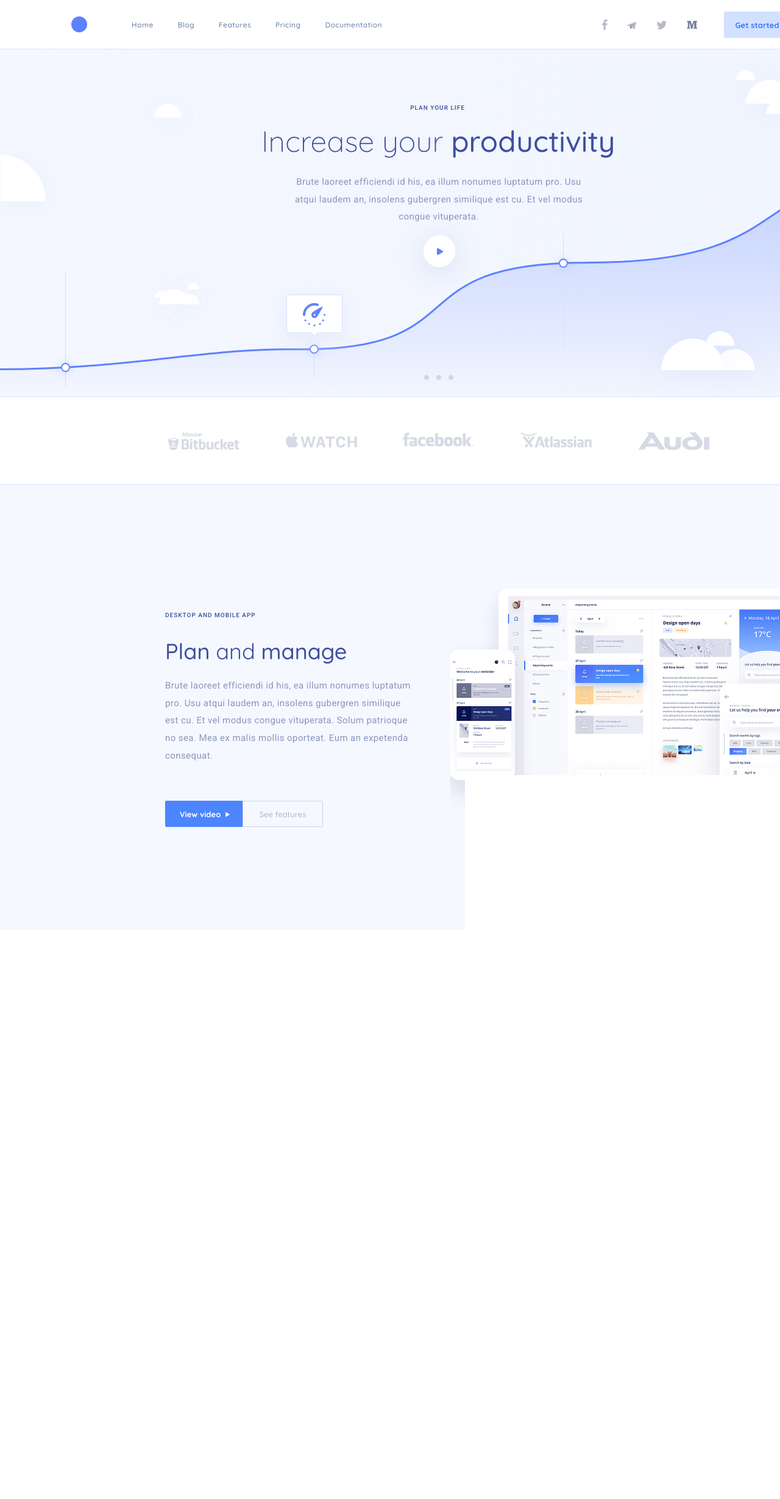
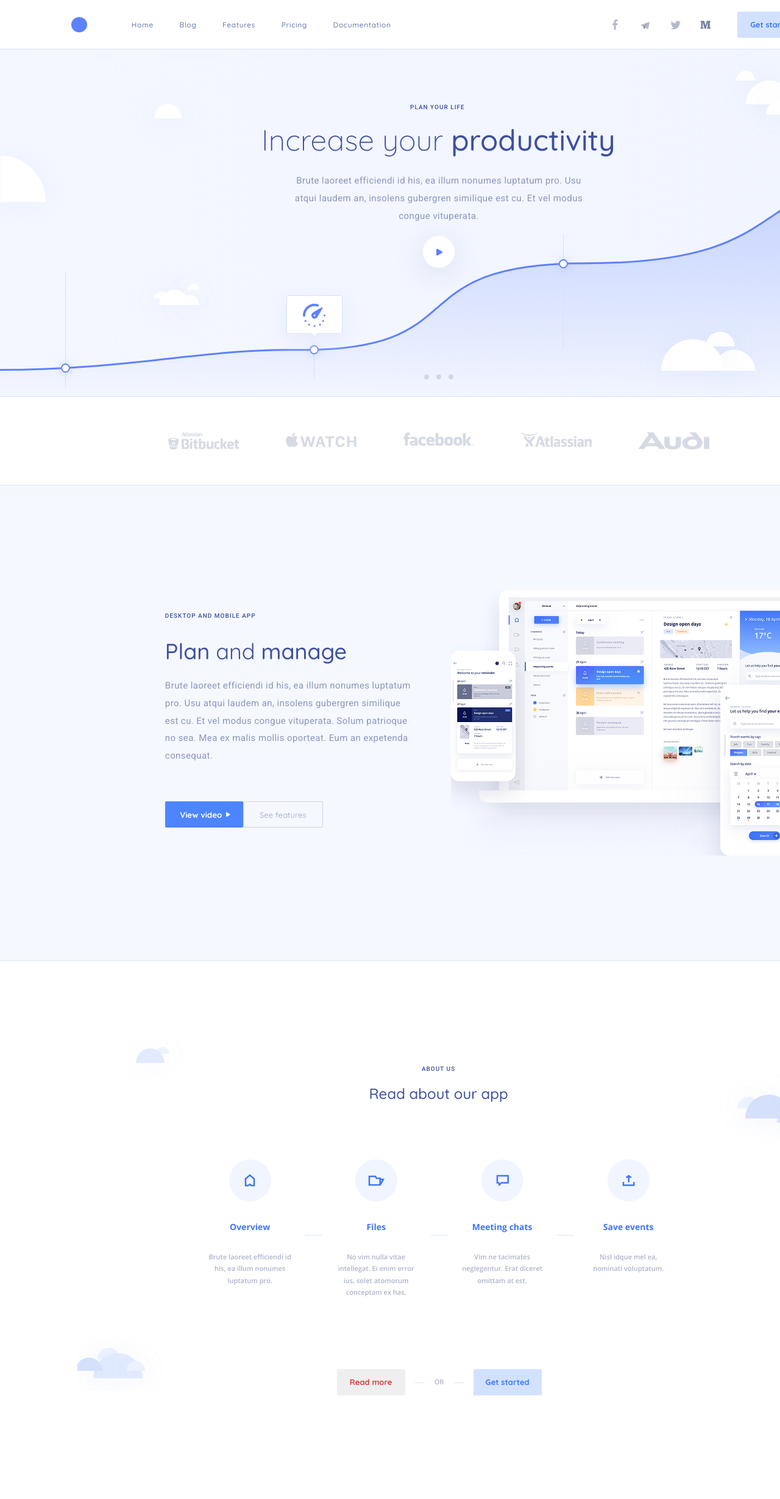
Before and after one commit to SavichArtem/WebLab3, a plain HTML site: page WebLab3/index.html in a window 1280 px wide. Shown: the top 2458 px of the page at 61% size. Drawn offline with nearby package versions, Linux system fonts and the light colour scheme.

Commit message:
fix: convert px to %/em

```diff
--- a/WebLab3/css/main.css
+++ b/WebLab3/css/main.css
@@ -8,37 +8,44 @@
     box-sizing: border-box;
 }
 
+body{
+    width: 1440px;
+    height: 6181px;
+}
+
 .header {
-    margin-left: 117px;
-    margin-right: 117px;
+    padding-left: 8.13%;
+    padding-right: 8.13%;
+    width: 100%;
     font-family: "Quicksand", serif;
-    height: 80px;
-    display: inline-flex;
+    height: 1.3%;
+    display: flex;
 }
 
 
 header .logo{
-    margin-top: 27px;
+    margin-top: 2.3%;
     text-transform: uppercase;
-    width: 26px;
-    height: 26px;
+    width: 2.2%;
+    height: 32%;
 }
 
 .navigation{
-    letter-spacing: 0.5px;
-    margin-left: 73px;
-    margin-top: 33px;
-    width: 427px;
-    height: 15px;
+    margin-left: 6%;
+    margin-top: 2.7%;
+    width: 26.8em;
+    height: 1em;
 }
 
 .navigation ul{
-    font-size: 12px;
+    font-size: 75%;
     list-style: none;
     display: flex;
-    justify-content:space-between;
     font-weight: 500;
     color: #697CA6;
+    letter-spacing: 0.05em;
+    justify-content: space-between;
+
 }
 
 .navigation ul li a:hover{
@@ -57,31 +64,29 @@ img {
 
 .heroImage{
     background: linear-gradient(90deg, rgba(244,247,255,1) 0%, rgba(241,245,255,1) 100%);
-    height: 570px;
-    border-top: #D8E3FE solid 1px;
-    width: 1440px;
+    height: 35.6em;
+    border-top: #D8E3FE solid 0.063em;
 }
 
 .text_illustation{
     background-image: url('/assets/heroImage.svg');
-    height: 570px;
+    height: 35.75em;
     background-size: cover;
     background-position: center;
     text-align: center;
     position: relative;
-    width: 1440px;
 
 }
 
 .heroImage h2{
     font-family: "Roboto", serif;
-    width: 90px;
-    height: 12px;
-    top: 90px;
-    left: 673px;
+    width: 7%;
+    height: 2%;
+    top: 15.55%;
+    left: 46.35%;
     font-weight: 500;
     letter-spacing: 0.10em;
-    font-size: 10px;
+    font-size: 0.625em;
     line-height: auto;
     color: #3D4F9F;
     position: absolute;
@@ -90,28 +95,25 @@ img {
 h1{
     font-family: "Quicksand", serif;
     font-weight: 300;
-    font-size: 48px;
+    font-size: 3em;
     color: #3D4F9F;
-    margin-bottom: 28px;
     position: absolute;
-    top: 120px;
-    left: 429px;
+    top: 20.60%;
+    left: 29.8%;
 }
 
 .heroImage p{
     font-family: "Roboto", serif;
-    left: 469px;
-    right: 469px;
-    bottom: 284px;
-    top: 203px;
+    left: 33.45%;
+    top: 35.15%;
     font-weight: normal;
     color: #8D96BD;
-    font-size: 15px;
+    font-size: 0.938em;
     letter-spacing: 0.03em;
     line-height: 191%;
     position: absolute;
-    width: 502px;
-    height: 78px;
+    width: 33.10%;
+    height: 14.5%;
 }
 
 span{
@@ -121,17 +123,20 @@ span{
 
 
 .socials{
-    margin-left: 361px;
-    margin-top: 32px;
-    width: 162px;
-    height: 17px;
+    margin-left: 22.7em;
+    margin-top: 2em;
+    width: 10.1em;
+    height: 1em;
 }
 
 .socials ul{
-    display: flex;
+    display: grid;
+    grid-template-columns: 1em 1.2em 1.2em 1.2em;
+    gap: 1.88em;
     list-style: none;
-    justify-content: space-between;
+    width: 100%;
 }
+
 
 .socials ul li:hover{
     cursor: pointer;
@@ -141,10 +146,8 @@ span{
 
 .text_illustation img{
     position: absolute;
-    top: 265px;
-    left: 645px;
-    right: 694px;
-    bottom: 212px;
+    top: 46.5%;
+    left: 44.7%;
 }
 
 .text_illustation img:hover{
@@ -153,21 +156,20 @@ span{
 }
 
 .text_illustation .slider_nav a{
-    width: 8px;
-    height: 8px;
+    width: 0.5em;
+    height: 0.5em;
     border-radius: 50%;
     background-color: #D1D6E3;
 }
 
 .text_illustation .slider_nav{
-    width: 48px;
-    column-gap: 12px;
+    width: 3.33%;
+    column-gap: 0.75em;
     display: flex;
     position: absolute;
-    bottom: 28px;
-    right: 696px;
-    top: 534px;
-    left: 696px;
+    bottom: 5%;
+    top: 93.1%;
+    left: 48.33%;
 }
 
 .text_illustation .slider_nav a:hover{
@@ -178,13 +180,13 @@ span{
 .btn{
     font-family: "Quicksand", serif;
     transition: all 500ms ease;
-    font-size: 13px;
-    margin-left: 44px;
-    margin-top: 19px;
-    width:113px;
-    height:43px;
+    font-size: 0.8em;
+    margin-top: 1.55%;
+    margin-left: 3.65%;
+    width:9.4%;
+    height:53.75%;
     background-color: #D2E1FF;
-    border-radius: 2px;
+    border-radius: 0.125em;
     border-color: transparent;
     color: #3A79FF;
     font-weight: Bold;
@@ -195,20 +197,19 @@ span{
 }
 
 .customersSection{
-    height: 145px;
-    width: 1440px;
-    padding-top: 58px;
-    border-top: #D8E3FE solid 1px;
-    border-bottom: #D8E3FE solid 1px;
+    height: 9.15em;
+    width: 100%;
+    padding-top: 4%;
+    border-top: #D8E3FE solid 0.063em;
+    border-bottom: #D8E3FE solid 0.063em;
 
 }
 
 .customersSection nav ul{
-    width: 888px;
+    width: 61.66%;
     display: grid;
     grid-template-columns: 1fr 1fr 1fr 1fr 1fr;
-    grid-auto-rows: 29px;
-    gap: 75.5px;
+    gap: 8.60%;
     list-style: none;
     justify-self: center;
 }
@@ -221,67 +222,65 @@ span{
 
 .plan_manage{
     background-color: #F5F8FF;
-    height: 780px;
-    width: 1440px;
-    padding-left:  271px;
-    border-bottom: #D8E3FE solid 1px;
+    height: 48.75em;
+    width: 100%;
+    padding-left:  18.81%;
+    border-bottom: #D8E3FE solid 0.063em;
 }
 
 .plan_manage h2{
-    padding-top: 208px;
+    padding-top: 17.75%;
     font-family: "Roboto", serif;
     width: 149px;
-    height: 12px;
+    height: 1%;
     font-weight: 500;
     letter-spacing: 0.10em;
-    font-size: 10px;
+    font-size: 0.625em;
     line-height: auto;
     color: #3D4F9F;
 }
 
 .plan_manage h3{
     font-family: "Quicksand", serif;
-    width: 299px;
-    height: 45px;
+    width: 26%;
+    height: 5.80%;
     font-weight: normal;
-    font-size: 36px;
+    font-size: 2.25em;
     color: #3D4F9F;
-    margin-top: 42px;
+    margin-top: 3.50%;
 }
 
 .plan_manage p{
     font-family: "Roboto", serif;
-    height: 151px;
+    height: 19.48%;
     font-weight: normal;
     color: #8D96BD;
-    font-size: 15px;
+    font-size: 0.938em;
     letter-spacing: 0.028em;
     line-height: 191%;
-    margin-top: 20px;
+    margin-top: 1.75%;
 }
 
 .plan_manage img{
    float: right;
    display: flex;
-   padding-right: 48px;
-   padding-bottom: 250px;
-   padding-top: 170px;
+   padding-right: 4%;
+   margin-top: 14.57%;
 }
 
 .plan_manage .seeFeaturesBtn{
     font-family: "Quicksand", serif;
-    margin-left: -5px;
-    padding-top: -20px;
-    width: 132px;
-    height: 43px;
+    margin-left: -0.4%;
+    width: 11.2%;
+    height: 5.54%;
     background-color: transparent;
     border-color: #D1D1E4;
     border-style: solid;
-    border-width: 1px;
-    font-size: 13px;
+    border-width: 0.063em;
+    font-size: 0.813em;
     font-weight: 500;
     color: #ADB4D2;
-    border-radius: 2px;
+    border-radius: 0.125em;
 
 }
 
@@ -296,99 +295,101 @@ span{
 }
 
 .plan_manage .videoPlayBtn{
-    margin-top: 52px;
+    margin-top: 4.45%;
     background-image: url('/assets/Polygon.png');
-    background-position: 99px 19px;
+    background-position: 82% 50%;
     background-repeat: no-repeat;
-    height: 43px;
-    width: 128px;
+    height: 5.53%;
+    width: 11%;
     border: none;
     background-color: #4C85FF;
-    border-radius: 2px;
+    border-radius: 0.125em;
 }
 
 .plan_manage .videoPlayBtn .buttonTxt{
     font-family: "Quicksand", serif;
     color: white;
-    font-size: 13px;
+    font-size: 1em;
     font-weight: bold;
-    margin-right: 13px;
+    margin-right: 0.813em;
 }
 
 .features{
-    width: 1440px;
-    height: 885px;
+    width: 100%;
+    height: 55.3em;
+    position: relative;
 }
 
 .features h4{
     font-family: "Open Sans", sans-serif;
     line-height: 177%;
-    font-size: 14px;
+    font-size: 0.875em;
     font-weight: bold;
     color: #4074F8;
-    margin-top: 26px;
+    margin-top: 18%;
 }
 
 .features p{
     font-family: "Open Sans", sans-serif;
     font-weight: 600;
-    font-size: 11px;
+    font-size: 0.688em;
     color: #ADB3CB;
     line-height: 177%;
-    margin-top: 27px;
-    width: 140px;
-    height: 102px;
+    margin-top: 18.75%;
+    height: 30%;
 }
 
 .cloudsSection{
-    width: 1201px;
-    height: 573px;
+    width: 83%;
+    height: 65%;
     background-image: url('/assets/clouds.svg');
     background-position: center;
     background-repeat: no-repeat;
-    margin-left: 126px;
-    margin-top: 130px;
+    margin-left: 8.85%;
+    margin-top: 9%;
     position: absolute;
 }
 
 .contentSection{
-    width: 761px;
-    height: 543px;
-    margin-left: 214px;
-    margin-top: 40px;
-    position: absolute;
+    width: 70%;
+    height: 100%;
+    margin-left: 17.8%;
+    margin-top: 2%;
+    position: relative;
 }
 
 .featSection{
-    width: 761px;
-    height: 254px;
-    margin-top: 155px;
+    width: 100%;
+    height: 46%;
+    margin-top: 20.5%;
     display: grid;
-    grid-template-columns: 140px 28px 140px 28px 140px 28px 140px;
-    gap: 19.5px;
+    grid-template-columns: 8.75em 1.75em 8.75em 1.75em 8.75em 1.75em 8.75em;
+    gap: 1.219em;
     text-align: center;
+    position: absolute;
 }
 
 .features hr{
     height: 0;
-    width: 28px;
-    margin-top: 127px;
+    width: 100%;
+    margin-top: 7.75em;
     color: #DAE4FE;
     border-style: solid;
-    border-top: 0px;
+    border-top: 0em;
 }
 
 .textAboutSection{
-  width: 230px;
-  height: 62px;
+  width: 27.5%;
+  height: 11%;
   position: absolute;
   text-align: center;
-  margin-left: 265px;
+  margin-left: 31.6%;
+  margin-top: 2%;
 }
 
 .textAboutSection h2{
     font-family: "Roboto", serif;
-    font-size: 10px;
+    font-size: 0.625em;
     letter-spacing: 0.10em;
     font-weight: 500;
     color: #3D4F9F;
@@ -396,22 +397,22 @@ span{
 }
 
 .textAboutSection h3{
-    margin-top: 20px;
+    margin-top: 9%;
     font-family: "Quicksand", serif;
     font-weight: 500;
     color: #3D4F9F;
-    font-size: 24px;
+    font-size: 1.5em;
 }
 
 .buttonsAboutSection{
-    width: 337px;
-    height: 43px;
+    width: 40%;
+    height: 7.4%;
     display: grid;
-    grid-template-columns: 113px 15px 16px 15px 113px;
-    gap: 16px;
+    grid-template-columns: 7em 1em 1em 1em 7em;
+    gap: 1em;
     position: absolute;
-    margin-left: 213px;
-    margin-top: 92px;
+    margin-left: 25.4%;
+    margin-top: 61.6%;
 }
 
 .buttonsAboutSection .readMoreBtn{
@@ -419,12 +420,11 @@ span{
     transition: all 500ms ease;
     color: #D43F3F;
     font-weight: bold;
-    font-size: 13px;
-    border-radius: 2px;
-    width: 113px;
-    height: 43px;
+    font-size: 0.813em;
+    border-radius: 0.125em;
+    width: 100%;
+    height: 100%;
     border: none;
-    background-color: #FFD7D7;
 }
 
 .readMoreBtn:hover{
@@ -438,10 +438,10 @@ span{
     transition: all 500ms ease;
     color: #3A79FF;
     font-weight: bold;
-    font-size: 13px;
-    border-radius: 2px;
-    width: 113px;
-    height: 43px;
+    font-size: 0.813em;
+    border-radius: 0.125em;
+    width: 100%;
+    height: 100%;
     border: none;
 }
 
@@ -452,106 +452,109 @@ span{
 
 .buttonsAboutSection p{
     font-family: "Open Sans", sans-serif;
-    width: 16px;
-    height: 20px;
-    font-size: 11px;
+    width: 100%;
+    height: 45%;
+    font-size: 0.688em;
     line-height: 177%;
     font-weight: 600;
     color: #ADB3CB;
-    margin-top: 11px;
+    margin-top: 65%;
 }
 
 .buttonsAboutSection hr{
     color: #DAE4FE;
-    width: 15px;
+    width: 100%;
     height: 0;
-    margin-top: 21px;
+    margin-top: 1.375em;
 }
 
 .stats{
-    width: 1440px;
-    height: 341px;
-    border-top: #D8E3FE solid 1px;
-    border-bottom: #D8E3FE solid 1px;
+    width: 90em;
+    height: 21.38em;
+    border-top: #D8E3FE solid 0.063em;
+    border-bottom: #D8E3FE solid 0.063em;
     background: linear-gradient(90deg, rgba(233,239,255,1) 0%, rgba(224,233,255,1) 100%);
     display: inline-block;
-    position: absolute;
+    position: relative;
 }
 
 .firstStatBlock{
-    width: 720px;
-    height: 342px;
+    width: 50%;
+    height: 100%;
     position: absolute;
     text-align: right;
     background: linear-gradient(90deg, rgba(104,136,255,1) 0%, rgba(94,128,255,1) 100%);
 }
 
 .secondStatBlock{
-    width: 720px;
-    height: 342px;
+    width: 50%;
+    height: 100%;
     position: absolute;
     text-align: left;
-    margin-left: 720px;
+    margin-left: 50%;
 }
 
 .firstStatTextSection{
-    width: 260px;
-    height: 210px;
+    width: 36%;
+    height: 65%;
     position:absolute;
-    margin-left: 370px;
-    margin-top: 66px;
+    margin-left: 51.5%;
+    margin-top: 9%;
+    background-color: red;
 }
 
 .firstStatTextSection h4{
     font-family: "Quicksand", serif;
     line-height: 173.7%;
-    font-size: 48px;
+    font-size: 3em;
     letter-spacing: 0.03em;
     font-weight: normal;
     color: #FFFFFF;
-    margin-top: 7px;
+    margin-top: 3%;
+    background-color: pink;
 }
 
 .firstStatTextSection p{
     font-family: "Quicksand", serif;
-    font-size: 18px;
+    font-size: 1.125em;
     font-weight: 500;
     line-height: 130%;
     letter-spacing: 0.03em;
     color: #FFFFFF;
-    margin-top: 2px;
-    margin-right: 1px;
+    margin-top: 1%;
+    background-color: yellow;
 }
 
 .secondStatTextSection{
-    width: 260px;
-    height: 206px;
+    width: 36%;
+    height: 65%;
     position: absolute;
-    margin-left: 90px;
-    margin-top: 70px;
+    margin-left: 12.4%;
+    margin-top: 9.4%;
+    background-color: red;
 }
 
 .secondStatTextSection img{
-    margin-left: 2px;
-    margin-bottom: 2px;
+    margin-left: 0.125em;
+    margin-bottom: 0.125em;
 }
 
 .secondStatTextSection h4{
     font-family: "Quicksand", serif;
     line-height: 173.7%;
     letter-spacing: 0.03em;
-    font-size: 48px;
+    font-size: 3em;
     font-weight: normal;
     color: #5E80FF;
-    margin-top: 4px;
+    margin-top: 1.5%;
 }
 
 .secondStatTextSection p{
     font-family: "Quicksand", serif;
-    font-size: 18px;
+    font-size: 1.125em;
     font-weight: 500;
     line-height: 130%;
     letter-spacing: 0.03em;
     color: #5E80FF;
-    margin-top: 2px;
+    margin-top: 1%;
 }
```
